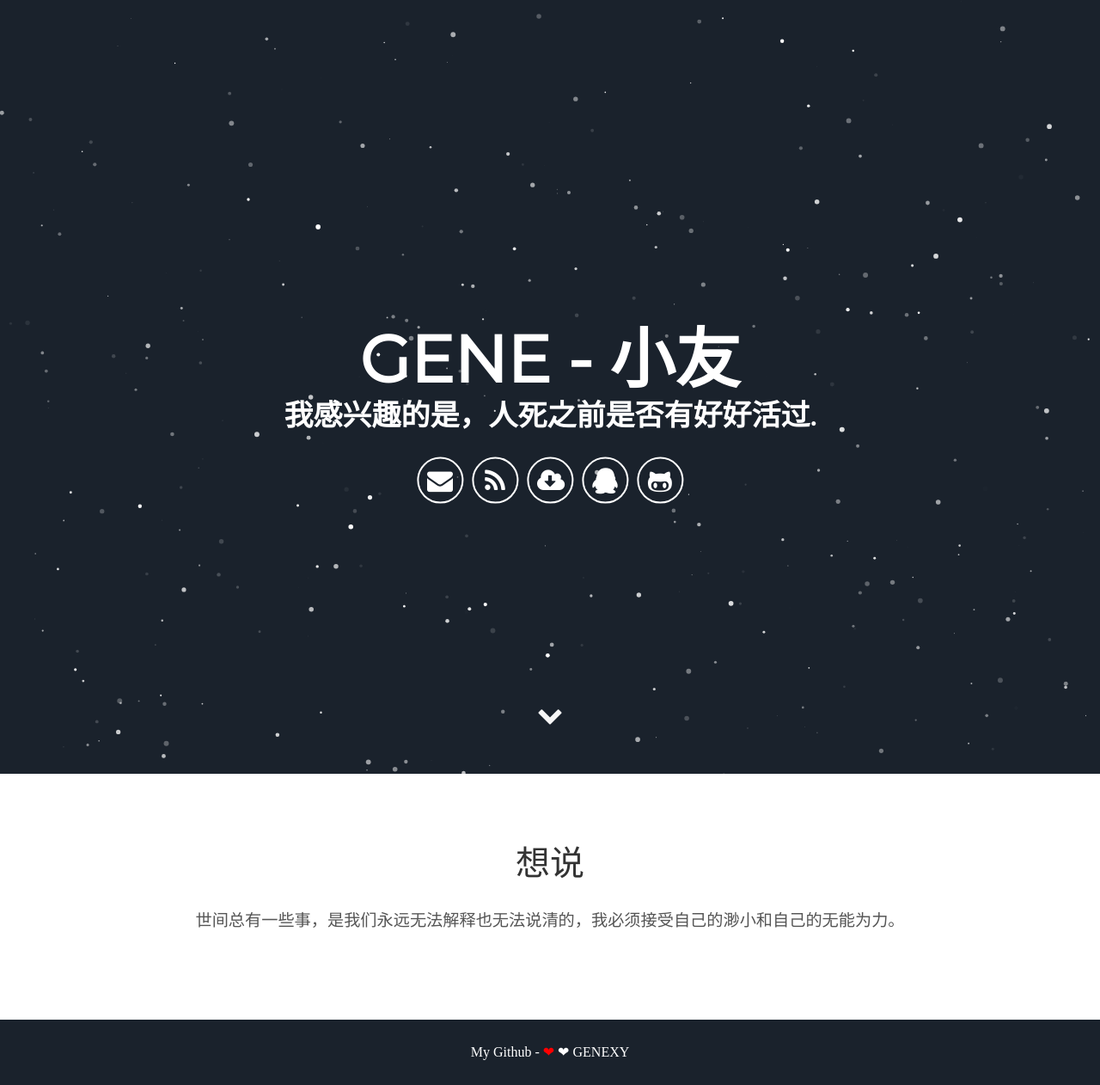
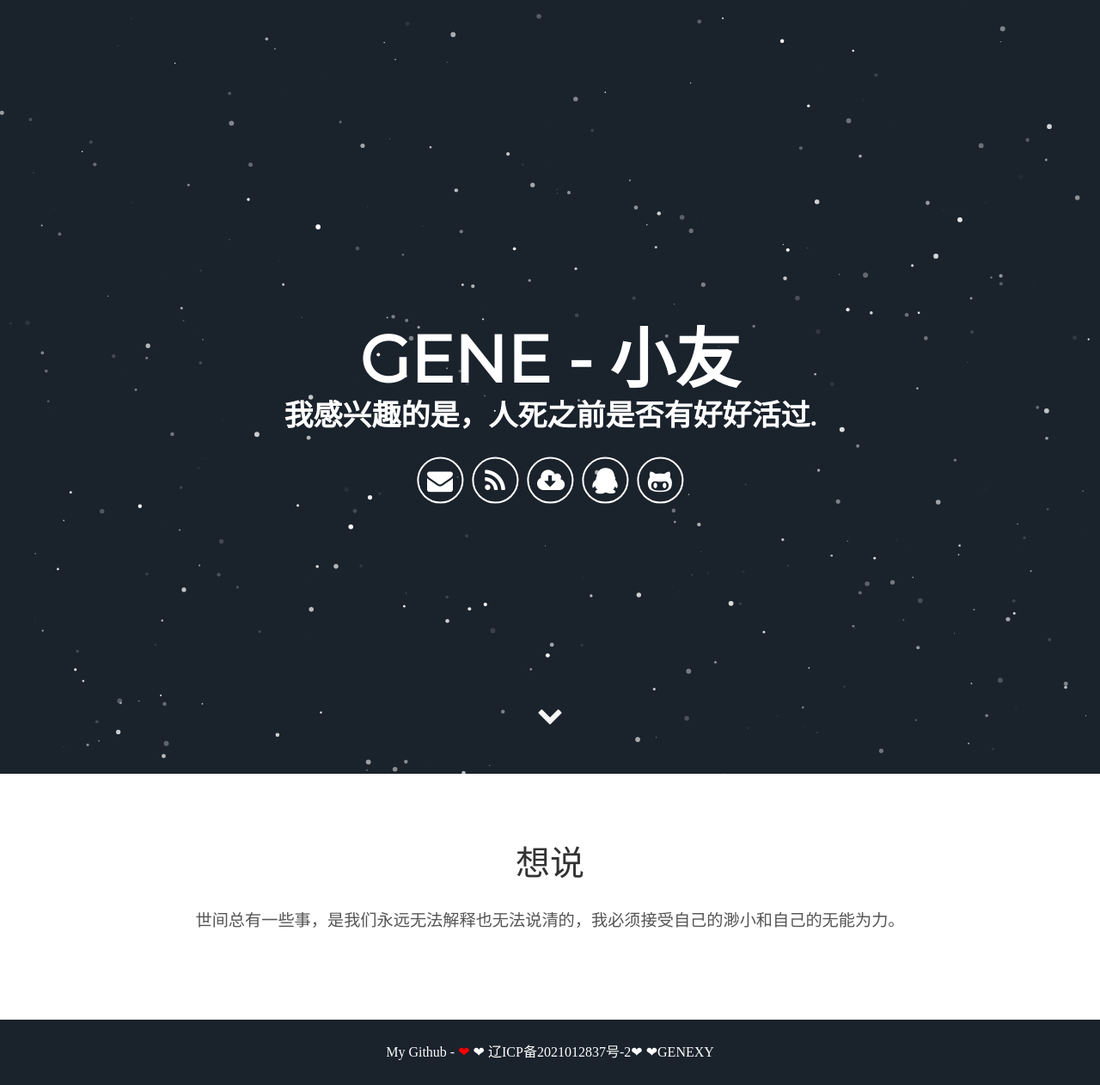
Before and after one commit to GENE-XY/GENE, a Jekyll site: the page built from index.html, in a window 1280 px wide. Shown: the whole page at 86% size. Built offline with Jekyll 4.4.1, drawn with Linux system fonts in a browser that asks for light colours; some web fonts are replaced.

Commit message:
Update footer.html

```diff
--- a/_includes/footer.html
+++ b/_includes/footer.html
@@ -1,6 +1,6 @@
 <footer class="footer">
     <!-- <p>&copy; {{ site.username }}</p> -->
-    <p>My Github - <span class="love">❤</span> ❤ <a href="https://github.com/GENE-XY">GENEXY</a></p>
+    <p>My Github - <span class="love">❤</span> ❤ <a href="https://beian.miit.gov.cn">辽ICP备2021012837号-2</a>❤</span> ❤<a href="https://github.com/GENE-XY">GENEXY</a></p>
 </footer>
 <script src="//cdn.jsdelivr.net/particles.js/2.0.0/particles.min.js"></script>
 <script src="{{ '/assets/js/sweet-scroll.min.js' | prepend: site.baseurl }}"></script>
```
